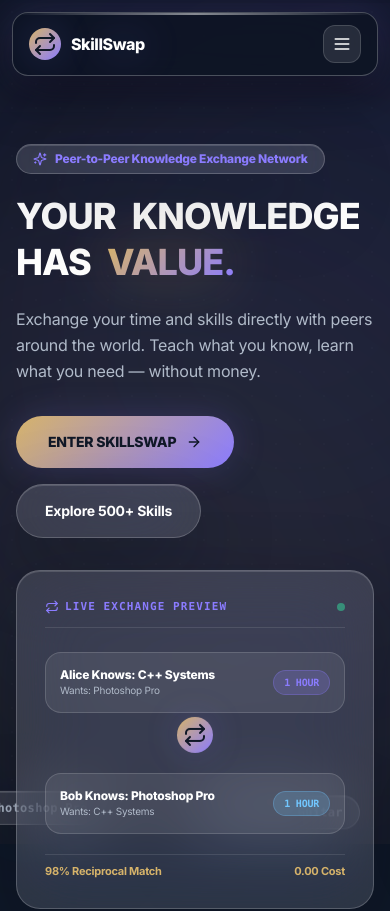
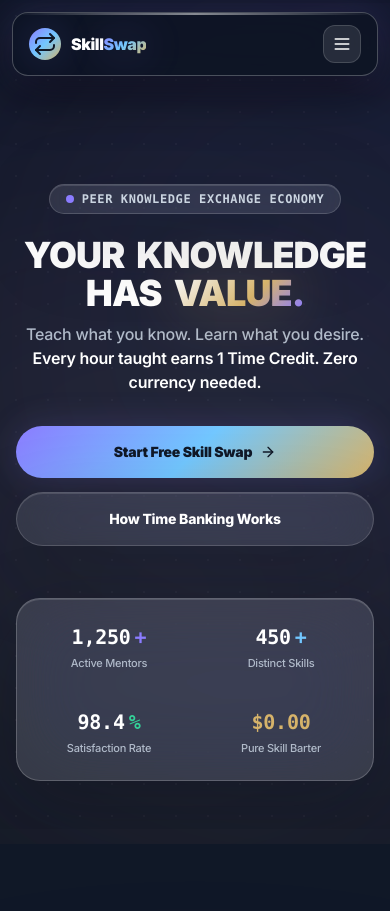
Before and after one commit to vineeth34064/skillswap, a React (Vite) app in the folder apps/web/: page / in a window 390 px wide. Shown: the top 911 px of the page. Built offline with nearby package versions, Linux system fonts and the light colour scheme.

Commit message:
fix: resolve mobile horizontal overflow, white margin, and responsive cards

```diff
--- a/apps/web/index.html
+++ b/apps/web/index.html
@@ -1,20 +1,20 @@
 <!DOCTYPE html>
-<html lang="en">
+<html lang="en" class="dark">
   <head>
     <meta charset="UTF-8" />
     <link rel="icon" type="image/svg+xml" href="/favicon.svg" />
-    <meta name="viewport" content="width=device-width, initial-scale=1.0" />
+    <meta name="viewport" content="width=device-width, initial-scale=1.0, maximum-scale=1.0, user-scalable=no" />
     <title>SkillSwap — Exchange Skills, Not Money</title>
     <meta name="description" content="SkillSwap is a peer-to-peer skill exchange platform where people exchange time and knowledge instead of money." />
-    <meta name="theme-color" content="#6366F1" />
+    <meta name="theme-color" content="#101827" />
     <link rel="manifest" href="/manifest.json" />
     <!-- Fonts -->
     <link rel="preconnect" href="https://fonts.googleapis.com">
     <link rel="preconnect" href="https://fonts.gstatic.com" crossorigin>
-    <link href="https://fonts.googleapis.com/css2?family=Inter:wght@300;400;500;600;700;800&family=Outfit:wght@500;600;700;800&display=swap" rel="stylesheet">
+    <link href="https://fonts.googleapis.com/css2?family=Inter:wght@300;400;500;600;700;800;900&family=Geist:wght@300;400;500;600;700;800;900&display=swap" rel="stylesheet">
   </head>
-  <body class="bg-slate-50 dark:bg-slate-900 text-slate-900 dark:text-slate-100 font-sans antialiased min-h-screen selection:bg-indigo-500 selection:text-white">
-    <div id="root"></div>
+  <body class="bg-[#101827] text-[#F7F9FC] font-sans antialiased min-h-screen selection:bg-[#8B7CFF] selection:text-white overflow-x-hidden w-full">
+    <div id="root" class="min-h-screen w-full overflow-x-hidden"></div>
     <script type="module" src="/src/main.jsx"></script>
   </body>
 </html>
--- a/apps/web/src/components/landing/ImmersiveHero.jsx
+++ b/apps/web/src/components/landing/ImmersiveHero.jsx
@@ -53,12 +53,12 @@ const ImmersiveHero = ({ onOpenAuth }) => {
   return (
     <section
       onMouseMove={handleMouseMove}
-      className="relative min-h-[85vh] flex flex-col justify-between items-center px-4 sm:px-6 lg:px-12 pt-4 pb-12 overflow-hidden selection:bg-[#8B7CFF] selection:text-white"
+      className="relative min-h-[85vh] flex flex-col justify-between items-center px-4 sm:px-6 lg:px-12 pt-4 pb-12 overflow-hidden selection:bg-[#8B7CFF] selection:text-white w-full max-w-full"
     >
       {/* Ambient Radial Lights */}
       <motion.div
         style={{ x: bgX, y: bgY }}
-        className="absolute top-1/3 left-1/2 -translate-x-1/2 -translate-y-1/2 w-[850px] h-[850px] bg-gradient-to-br from-[#8B7CFF]/18 via-[#72C7FF]/12 to-transparent rounded-full blur-[160px] pointer-events-none"
+        className="absolute top-1/3 left-1/2 -translate-x-1/2 -translate-y-1/2 w-[600px] sm:w-[850px] h-[600px] sm:h-[850px] bg-gradient-to-br from-[#8B7CFF]/18 via-[#72C7FF]/12 to-transparent rounded-full blur-[140px] pointer-events-none"
       />
 
       {/* Left Far Edge Spatial Badge */}
@@ -81,10 +81,10 @@ const ImmersiveHero = ({ onOpenAuth }) => {
         </div>
       </div>
 
-      {/* Asymmetrical Floating Background Network Nodes across Full Widescreen */}
+      {/* Floating Background Network Nodes on Large Screens Only */}
       <motion.div
         style={{ x: networkX, y: networkY }}
-        className="absolute inset-0 pointer-events-none flex items-center justify-center z-0"
+        className="hidden lg:flex absolute inset-0 pointer-events-none items-center justify-center z-0 overflow-hidden"
       >
         <div className="relative w-full max-w-7xl h-[450px]">
           {SKILL_NODES.map((node) => {
@@ -123,134 +123,117 @@ const ImmersiveHero = ({ onOpenAuth }) => {
         </div>
       </motion.div>
 
-      {/* Main Ultra-Widescreen Hero Composition */}
-      <div className="relative z-30 max-w-7xl mx-auto w-full pt-4 grid grid-cols-1 lg:grid-cols-12 gap-8 items-center">
+      {/* Hero Center Content Card */}
+      <div className="relative z-10 max-w-4xl mx-auto text-center mt-14 sm:mt-16 space-y-6 sm:space-y-8">
 
-        {/* Left Side: Typography */}
-        <div className="lg:col-span-7 space-y-6 text-left">
+        {/* Subtle Live Badge */}
+        <motion.div
+          initial={{ opacity: 0, y: -10 }}
+          animate={{ opacity: 1, y: 0 }}
+          transition={{ duration: 0.5 }}
+          className="inline-flex items-center gap-2 px-4 py-1.5 rounded-full liquid-glass-base border border-white/20 shadow-sm"
+        >
+          <span className="relative flex h-2 w-2">
+            <span className="animate-ping absolute inline-flex h-full w-full rounded-full bg-[#8B7CFF] opacity-75"></span>
+            <span className="relative inline-flex rounded-full h-2 w-2 bg-[#8B7CFF]"></span>
+          </span>
+          <span className="text-xs font-mono font-bold tracking-wider uppercase text-slate-300">
+            Peer Knowledge Exchange Economy
+          </span>
+        </motion.div>
 
-          {/* Eyebrow Pill */}
-          <div className="inline-flex items-center gap-2 px-4 py-1.5 rounded-full liquid-glass-premium border border-[#8B7CFF]/50 text-[#8B7CFF] text-xs font-extrabold shadow-glow bg-[#101827]/90 backdrop-blur-md">
-            <Sparkles className="w-3.5 h-3.5 text-[#8B7CFF]" />
-            <span>Peer-to-Peer Knowledge Exchange Network</span>
-          </div>
-
-          {/* Guaranteed Visible Hero Heading */}
-          <h1 className="text-4xl sm:text-6xl md:text-7xl lg:text-8xl font-extrabold tracking-tight text-white font-sans leading-[1.05] flex flex-wrap gap-x-4 gap-y-2">
+        {/* Cinematic Headline */}
+        <div className="space-y-1 sm:space-y-2">
+          <h1 className="text-4xl sm:text-6xl md:text-7xl lg:text-8xl font-black tracking-tight leading-[0.95] flex flex-wrap justify-center gap-x-3 sm:gap-x-5 gap-y-1">
             {words.map((word, index) => (
               <motion.span
                 key={index}
-                initial={{ opacity: 0, y: 20 }}
+                initial={{ opacity: 0, y: 30 }}
                 animate={{ opacity: 1, y: 0 }}
-                transition={{ duration: 0.4, delay: word.delay }}
+                transition={{ duration: 0.6, delay: word.delay, ease: 'easeOut' }}
                 className={word.highlight ? 'accent-gradient-rare drop-shadow-[0_0_30px_rgba(214,179,106,0.45)]' : 'text-white'}
               >
                 {word.text}
               </motion.span>
             ))}
           </h1>
-
-          {/* Subheading */}
-          <p className="text-base sm:text-lg text-[#B0BAC9] max-w-xl leading-relaxed font-normal">
-            Exchange your time and skills directly with peers around the world. Teach what you know, learn what you need — without money.
-          </p>
-
-          {/* Call to Action Buttons */}
-          <div className="flex flex-wrap items-center gap-4 pt-2">
-            <button
-              onClick={() => navigate('/register')}
-              data-cursor="skill"
-              className="px-8 py-4 rounded-full accent-gradient-bg text-[#101827] font-extrabold text-sm shadow-glow hover:scale-105 transition-all flex items-center gap-2.5 group cursor-pointer"
-            >
-              <span>ENTER SKILLSWAP</span>
-              <ArrowRight className="w-4 h-4 text-[#101827] group-hover:translate-x-1 transition-transform" />
-            </button>
-
-            <button
-              onClick={() => {
-                const el = document.getElementById('discover-skills');
-                if (el) el.scrollIntoView({ behavior: 'smooth' });
-                else navigate('/discover');
-              }}
-              data-cursor="hover"
-              className="px-7 py-4 rounded-full liquid-glass-premium border border-white/20 text-white font-bold text-sm hover:bg-white/15 transition-colors flex items-center gap-2 cursor-pointer"
-            >
-              <span>Explore 500+ Skills</span>
-            </button>
-          </div>
-
+          <motion.p
+            initial={{ opacity: 0 }}
+            animate={{ opacity: 1 }}
+            transition={{ duration: 0.8, delay: 0.35 }}
+            className="text-base sm:text-xl font-medium text-[#B0BAC9] max-w-2xl mx-auto pt-2 sm:pt-4 px-2"
+          >
+            Teach what you know. Learn what you desire.
+            <span className="text-white font-semibold block sm:inline sm:ml-1">Every hour taught earns 1 Time Credit. Zero currency needed.</span>
+          </motion.p>
         </div>
 
-        {/* Right Side: Interactive Hero Teaser Card */}
+        {/* Primary Interactive CTA Cluster */}
         <motion.div
-          style={{ x: cardX, y: cardY }}
-          initial={{ opacity: 1, scale: 1, y: 0 }}
-          className="lg:col-span-5"
+          initial={{ opacity: 0, y: 20 }}
+          animate={{ opacity: 1, y: 0 }}
+          transition={{ duration: 0.6, delay: 0.45 }}
+          className="flex flex-col sm:flex-row items-center justify-center gap-3.5 sm:gap-4 pt-2"
         >
-          <div className="liquid-glass-premium p-7 rounded-3xl border border-white/25 shadow-glass-3d space-y-5 relative overflow-hidden bg-[#101827]/95 backdrop-blur-2xl">
-            <div className="flex items-center justify-between border-b border-white/10 pb-3">
-              <span className="text-[11px] font-mono font-extrabold uppercase tracking-widest text-[#8B7CFF] flex items-center gap-1.5">
-                <Repeat className="w-3.5 h-3.5 text-[#8B7CFF]" /> Live Exchange Preview
-              </span>
-              <span className="w-2 h-2 rounded-full bg-emerald-400 animate-pulse" />
-            </div>
+          <button
+            onClick={() => onOpenAuth ? onOpenAuth('register') : navigate('/register')}
+            className="w-full sm:w-auto px-8 py-4 rounded-full accent-gradient-bg text-[#101827] font-black text-sm sm:text-base shadow-glow hover:scale-105 transition-all duration-300 flex items-center justify-center gap-2 group cursor-pointer"
+          >
+            <span>Start Free Skill Swap</span>
+            <ArrowRight className="w-4 h-4 text-[#101827] group-hover:translate-x-1 transition-transform" />
+          </button>
 
-            {/* Reciprocal Exchange Nodes */}
-            <div className="space-y-3 pt-1">
-              <div className="p-3.5 rounded-2xl bg-white/[0.08] border border-white/15 flex items-center justify-between">
-                <div>
-                  <div className="text-xs font-extrabold text-white">Alice Knows: C++ Systems</div>
-                  <div className="text-[10px] text-[#B0BAC9]">Wants: Photoshop Pro</div>
-                </div>
-                <span className="px-2.5 py-1 rounded-full bg-[#8B7CFF]/20 text-[#8B7CFF] text-[10px] font-mono font-bold border border-[#8B7CFF]/30">
-                  1 HOUR
-                </span>
-              </div>
-
-              <div className="flex justify-center my-1">
-                <div className="w-9 h-9 rounded-full accent-gradient-bg flex items-center justify-center shadow-glow animate-bounce">
-                  <Repeat className="w-4.5 h-4.5 text-[#101827]" />
-                </div>
-              </div>
-
-              <div className="p-3.5 rounded-2xl bg-white/[0.08] border border-white/15 flex items-center justify-between">
-                <div>
-                  <div className="text-xs font-extrabold text-white">Bob Knows: Photoshop Pro</div>
-                  <div className="text-[10px] text-[#B0BAC9]">Wants: C++ Systems</div>
-                </div>
-                <span className="px-2.5 py-1 rounded-full bg-[#72C7FF]/20 text-[#72C7FF] text-[10px] font-mono font-bold border border-[#72C7FF]/30">
-                  1 HOUR
-                </span>
-              </div>
-            </div>
-
-            <div className="pt-2 flex items-center justify-between text-[11px] text-[#D6B36A] font-bold border-t border-white/10">
-              <span>98% Reciprocal Match</span>
-              <span>0.00 Cost</span>
-            </div>
-          </div>
+          <a
+            href="#how-it-works"
+            className="w-full sm:w-auto px-6 py-4 rounded-full liquid-glass-base border border-white/20 text-white font-extrabold text-sm sm:text-base hover:bg-white/10 hover:border-white/35 transition-all flex items-center justify-center gap-2 cursor-pointer"
+          >
+            <span>How Time Banking Works</span>
+          </a>
         </motion.div>
 
       </div>
 
-      {/* Scroll Indicator */}
-      <div
-        className="relative z-30 pt-6 flex flex-col items-center gap-2 cursor-pointer group"
-        onClick={() => {
-          window.scrollBy({ top: 500, behavior: 'smooth' });
-        }}
+      {/* Bottom Floating Stats Strip */}
+      <motion.div
+        style={{ x: cardX, y: cardY }}
+        initial={{ opacity: 0, y: 30 }}
+        animate={{ opacity: 1, y: 0 }}
+        transition={{ duration: 0.7, delay: 0.6 }}
+        className="relative z-10 w-full max-w-5xl mx-auto mt-8 sm:mt-12"
       >
-        <span className="text-[10px] font-mono uppercase tracking-widest text-[#B0BAC9] group-hover:text-white transition-colors">
-          DISCOVER WHAT YOU CAN EXCHANGE
-        </span>
-        <div className="w-4 h-7 rounded-full border border-white/20 p-1 flex justify-center">
-          <motion.div
-            animate={{ y: [0, 10, 0] }}
-            transition={{ duration: 1.5, repeat: Infinity, ease: 'easeInOut' }}
-            className="w-1 h-1.5 rounded-full bg-[#8B7CFF]"
-          />
+        <div className="grid grid-cols-2 sm:grid-cols-4 gap-3 sm:gap-4 p-3 sm:p-5 rounded-3xl liquid-glass-premium border border-white/20 shadow-glass-3d bg-[#101827]/75 backdrop-blur-2xl">
+
+          <div className="p-3 text-center sm:border-r border-white/10 space-y-1">
+            <div className="text-xl sm:text-3xl font-black text-white font-mono flex items-center justify-center gap-1">
+              1,250<span className="text-[#8B7CFF]">+</span>
+            </div>
+            <div className="text-[11px] sm:text-xs text-[#B0BAC9] font-medium">Active Mentors</div>
+          </div>
+
+          <div className="p-3 text-center sm:border-r border-white/10 space-y-1">
+            <div className="text-xl sm:text-3xl font-black text-white font-mono flex items-center justify-center gap-1">
+              450<span className="text-[#72C7FF]">+</span>
+            </div>
+            <div className="text-[11px] sm:text-xs text-[#B0BAC9] font-medium">Distinct Skills</div>
+          </div>
+
+          <div className="p-3 text-center sm:border-r border-white/10 space-y-1">
+            <div className="text-xl sm:text-3xl font-black text-white font-mono flex items-center justify-center gap-1">
+              98.4<span className="text-emerald-400">%</span>
+            </div>
+            <div className="text-[11px] sm:text-xs text-[#B0BAC9] font-medium">Satisfaction Rate</div>
+          </div>
+
+          <div className="p-3 text-center space-y-1">
+            <div className="text-xl sm:text-3xl font-black text-[#D6B36A] font-mono flex items-center justify-center gap-1">
+              $0.00
+            </div>
+            <div className="text-[11px] sm:text-xs text-[#B0BAC9] font-medium">Pure Skill Barter</div>
+          </div>
+
         </div>
-      </div>
+      </motion.div>
+
     </section>
   );
 };
--- a/apps/web/src/index.css
+++ b/apps/web/src/index.css
@@ -3,11 +3,13 @@
 @tailwind utilities;
 
 @layer base {
-  body {
-    background-color: #101827; /* Midnight Navy base */
+  html, body {
+    background-color: #101827;
     color: #F7F9FC;
-    font-family: 'Inter', 'Geist', 'Manrope', sans-serif;
+    font-family: 'Inter', 'Geist', sans-serif;
     overflow-x: hidden;
+    max-width: 100vw;
+    width: 100%;
     letter-spacing: -0.015em;
   }
 }
@@ -63,55 +65,49 @@
   opacity: 1;
 }
 
-/* Micro-Neomorphism Tactile Controls */
-.btn-neomorphic {
-  box-shadow: inset 1px 1px 2px rgba(255, 255, 255, 0.10), inset -1px -1px 3px rgba(8, 15, 30, 0.6), 3px 5px 12px rgba(8, 15, 30, 0.35);
-  transition: all 0.2s cubic-bezier(0.16, 1, 0.3, 1);
+/* Gradient Texts & Rare Accents */
+.accent-gradient-text {
+  background: linear-gradient(135deg, #8B7CFF 0%, #72C7FF 50%, #D6B36A 100%);
+  -webkit-background-clip: text;
+  -webkit-text-fill-color: transparent;
 }
 
-.btn-neomorphic:active {
-  box-shadow: inset 2px 2px 4px rgba(8, 15, 30, 0.7), inset -1px -1px 2px rgba(255, 255, 255, 0.08);
-  transform: translateY(1px) scale(0.98);
-}
-
-/* Spatial Hero Typography */
-.hero-spatial-title {
-  font-size: clamp(3.5rem, 7.5vw, 8.5rem);
-  font-weight: 750;
-  letter-spacing: -0.055em;
-  line-height: 0.95;
-}
-
-/* Rare Accent Gradient Helper */
 .accent-gradient-rare {
-  background: linear-gradient(135deg, #D6B36A 0%, #8B7CFF 100%);
+  background: linear-gradient(135deg, #F8FAFC 0%, #D6B36A 60%, #8B7CFF 100%);
   -webkit-background-clip: text;
   -webkit-text-fill-color: transparent;
 }
 
 .accent-gradient-bg {
-  background: linear-gradient(135deg, #D6B36A 0%, #8B7CFF 100%);
-  color: #101827;
+  background: linear-gradient(135deg, #8B7CFF 0%, #72C7FF 50%, #D6B36A 100%);
 }
 
-/* Subtle Atmospheric Noise Overlay */
-.atmospheric-noise {
-  background-image: radial-gradient(rgba(255, 255, 255, 0.05) 1px, transparent 0);
-  background-size: 24px 24px;
+.accent-gradient-gold {
+  background: linear-gradient(135deg, #D6B36A 0%, #F59E0B 100%);
 }
 
-/* Scrollbar */
-::-webkit-scrollbar {
+/* Custom Webkit Scrollbars */
+.custom-scrollbar::-webkit-scrollbar {
   width: 6px;
   height: 6px;
 }
-::-webkit-scrollbar-track {
-  background: #101827;
-}
-::-webkit-scrollbar-thumb {
-  background: rgba(255, 255, 255, 0.18);
+
+.custom-scrollbar::-webkit-scrollbar-track {
+  background: rgba(255, 255, 255, 0.04);
   border-radius: 9999px;
 }
-::-webkit-scrollbar-thumb:hover {
-  background: rgba(255, 255, 255, 0.32);
+
+.custom-scrollbar::-webkit-scrollbar-thumb {
+  background: rgba(255, 255, 255, 0.20);
+  border-radius: 9999px;
 }
+
+.custom-scrollbar::-webkit-scrollbar-thumb:hover {
+  background: rgba(139, 124, 255, 0.40);
+}
+
+/* Atmospheric Noise Layer */
+.atmospheric-noise {
+  background-image: radial-gradient(rgba(255, 255, 255, 0.12) 1px, transparent 0);
+  background-size: 32px 32px;
+}
```
Also changed, not shown: apps/web/src/components/landing/SpatialSkillNetwork.jsx (+33 -9 lines).
